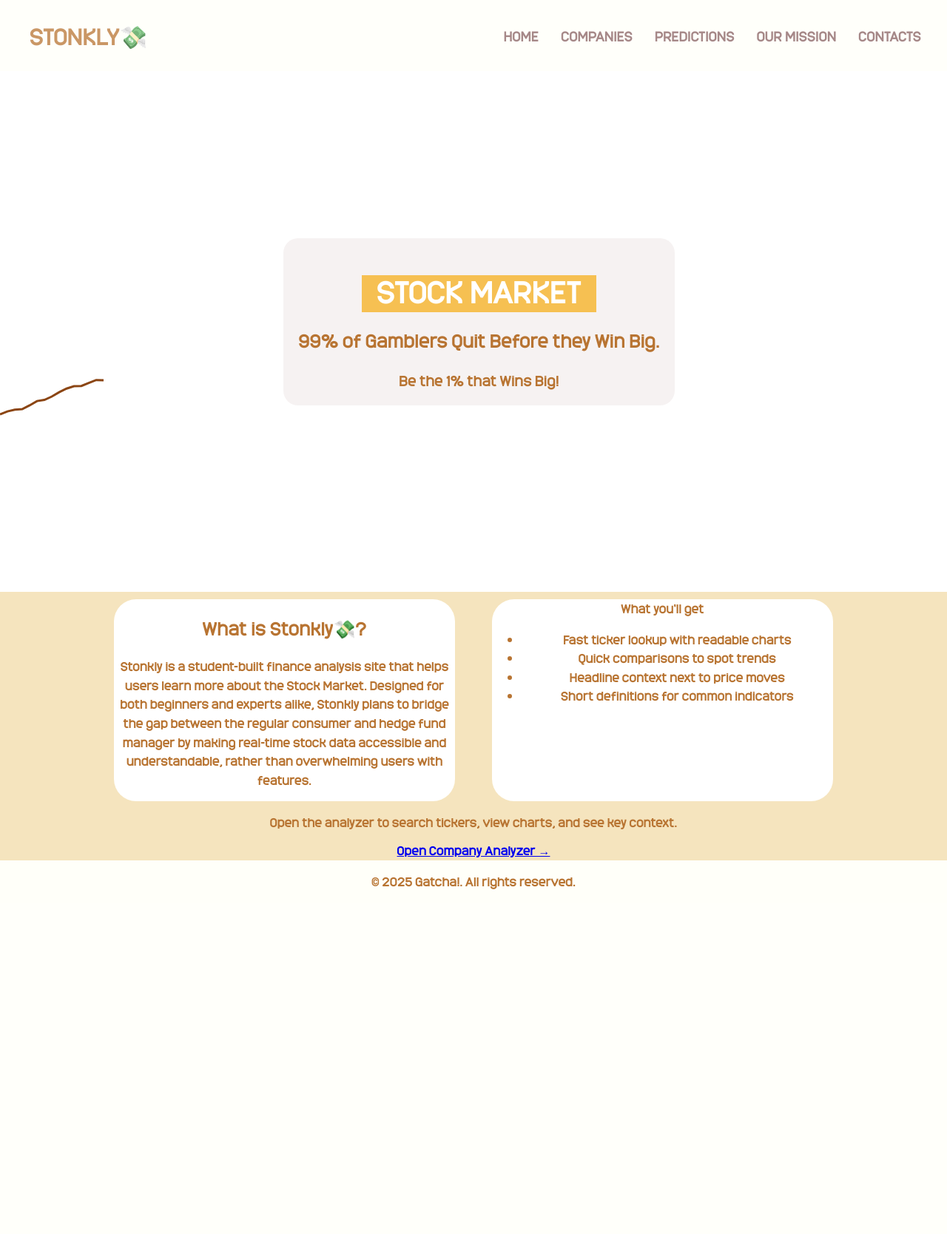
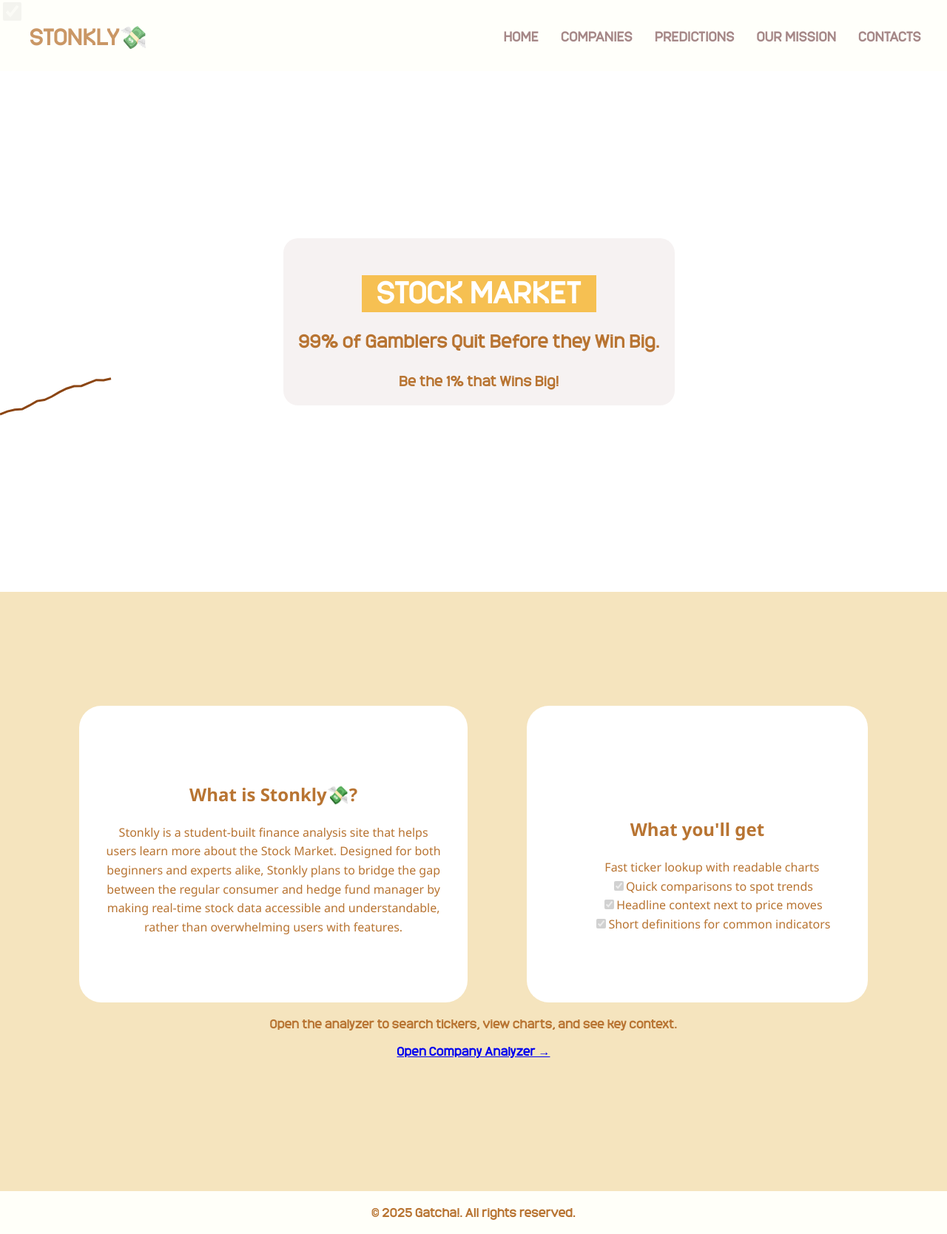
Before and after one commit to finestra771/websys-grouprepo, a PHP site: page /stonkly.html in a window 1280 px wide. Shown: the whole page at 74% size. Before the commit the page ends 1202 px from the top, so only its background shows below. Run offline with PHP 8.4, Linux system fonts and the light colour scheme.

Commit message:
Fix css and styling

```diff
--- a/lab1/resources/stonkly.css
+++ b/lab1/resources/stonkly.css
@@ -1,3 +1,10 @@
+@font-face{
+  font-family: system-ui, -apple-system, Segoe UI, Roboto, Arial, sans-serif;
+  src: url('../fonts/Monarch_Bold.ttf') format('truetype');
+  font-weight: bold;
+  font-style: normal;
+}
+
 #stonkly-info {
     background-color: #f5e4be;
 }
@@ -76,26 +83,49 @@ canvas {
 
 /* Stonkly Info Section */
 #block {
+  font-family: Segoe UI, Tahoma, Geneva, Verdana, sans-serif;
   display: flex;
   justify-content: center;
   width: 90%;
   margin-left: auto;
   margin-right: auto;
+  margin-top: 9em;
 }
 
 #stonkly-info {
+  height: 50em;
   padding-top: 10px;
 }
 
 #infoBlock {
   background-color: #ffffff;
   width: 40%;
+  height: 20em;
   border-radius: 30px;
-  margin-right: 50px;
+  margin-right: 5em;
+  text-align: center;
+  padding-top: 7%;
+  padding-right: 2em;
+  padding-left: 2em;
 }
 
 #featureList {
   background-color: #ffffff;
   width: 40%;
   border-radius: 30px;
+  text-align: center;
+  padding-top: 8em;
 }
+
+#featureList ul {
+  list-style-type: none;
+}
+
+.checkmark {
+  position: absolute;
+  top: 0;
+  left: 0;
+  height: 25px;
+  width: 25px;
+  background-color: #eee;
+}
--- a/lab1/stonkly.html
+++ b/lab1/stonkly.html
@@ -110,12 +110,12 @@
                   users with features.</p>
             </div>
             <div id="featureList">
-                <strong> What you'll get</strong>
+                <h1> What you'll get</h1>
                 <ul>
-                    <li>Fast ticker lookup with readable charts</li>
-                    <li>Quick comparisons to spot trends</li>
-                    <li>Headline context next to price moves</li>
-                    <li>Short definitions for common indicators</li>
+                    <li><input class="checkmark" type="checkbox" checked="checked" disabled>Fast ticker lookup with readable charts</li>
+                    <li><input type="checkbox" checked="checked" disabled>Quick comparisons to spot trends</li>
+                    <li><input type="checkbox" checked="checked" disabled>Headline context next to price moves</li>
+                    <li><input type="checkbox" checked="checked" disabled>Short definitions for common indicators</li>
                 </ul>
             </div>
         </div>
```
